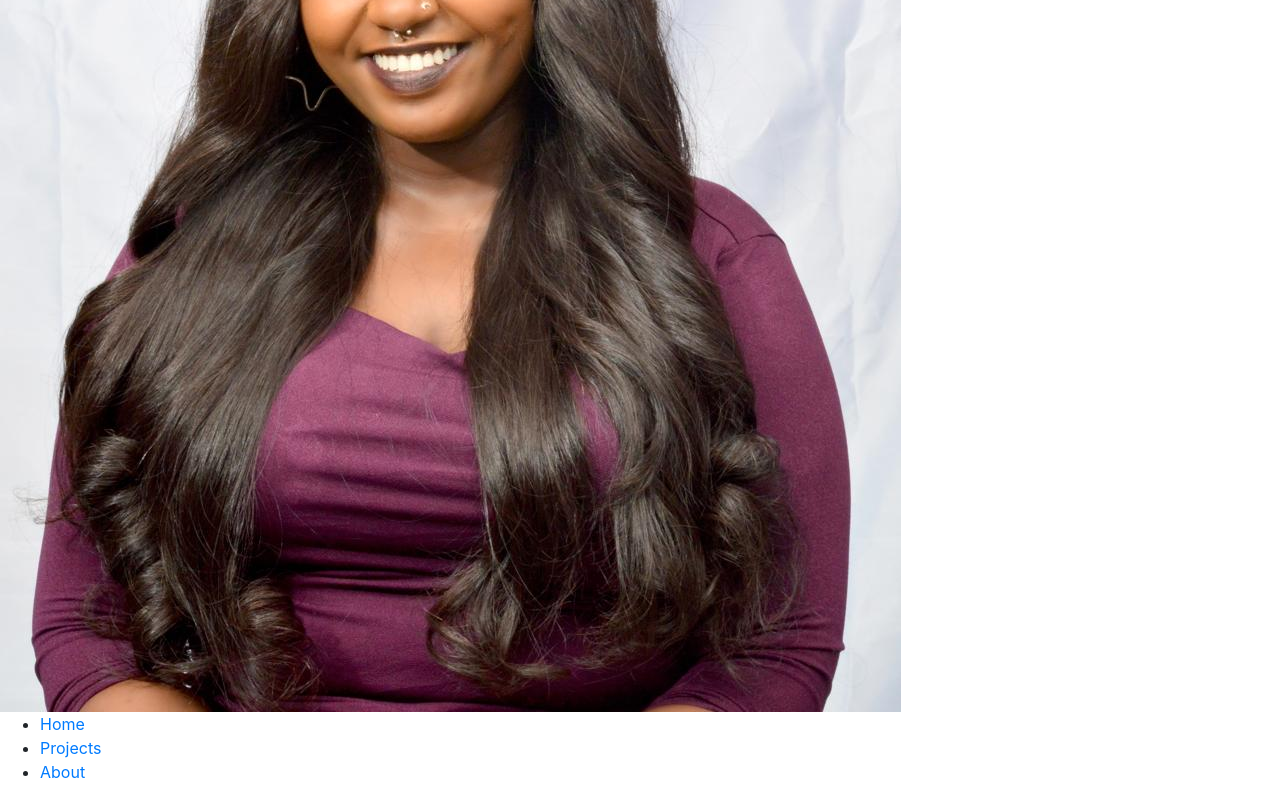
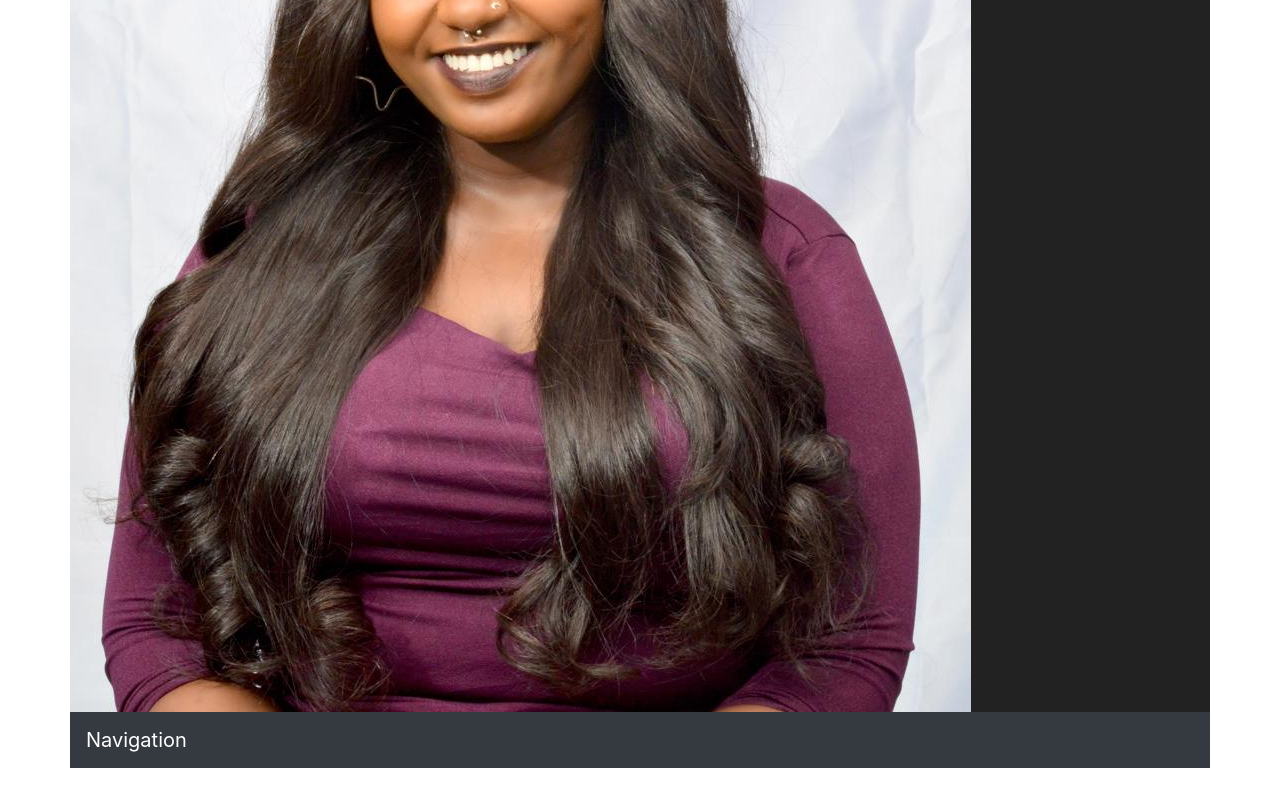
Before and after one commit to JoyMarocho/Portfolio, a plain HTML site: page index.html in a window 1280 px wide. Shown: the part 312-1112 px from the top of the page. After the commit the page ends 1080 px from the top, so only its background shows below. Drawn offline with nearby package versions, Linux system fonts and the light colour scheme.

Commit message:
update html

```diff
--- a/css/style.css
+++ b/css/style.css
@@ -14,3 +14,30 @@ a:focus {
    outline: none;
    text-decoration: none;
 }
+/********************************/
+/******Layout with sidebar ******/
+/********************************/
+.wrapper {
+  position: relative;
+  margin: 0 auto;
+  width: 100%;
+  max-width: 1140px;
+}
+.wrapper .sidebar{
+  position: relative;
+  width: 100%;
+  float: left;
+  background: #222222;
+}
+
+.wrapper .details {
+  position: relative;
+  width: 100%;
+  float: left;
+  background: #F6D155;
+}
+
+.wrapper .sidebar-header,
+.wrapper .sidebar-footer{
+  display: none;
+}
--- a/index.html
+++ b/index.html
@@ -15,6 +15,15 @@
         <div class="sidebar">
             <img src="img/profile.jpg" alt="Image">
     </div>
+    <div class="sidebar details">
+        <nav class="navbar navbar-expand-md bg-dark navbar-dark">
+            <a href="#" class="navbar-brand">Navigation</a>
+            <button type="button" class="navbar-toggler" data-toggle="collapse" data-target="#navbarCollapse">
+                <span class="navbar-toggle-icon"></span>
+            </button>
+
+        </nav>
+    </div>
     </div>
     <header>
         <ul>
```
